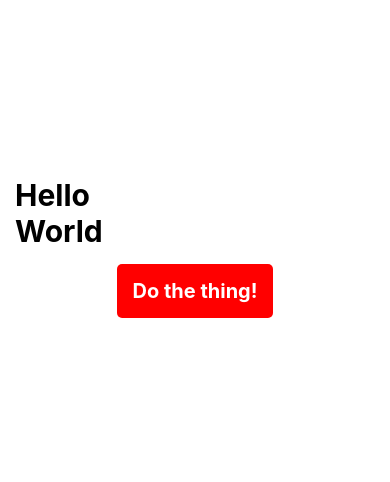
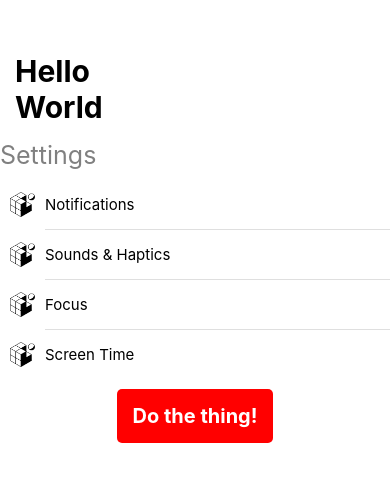
Before and after one commit to simoncgmathew/myweatherapp, a React Native app: screen / in a window 390 px wide. Shown: the part 182-664 px from the top of the page. Built offline with nearby package versions, Linux system fonts and the light colour scheme.

Commit message:
M2L4 - Options list

```diff
--- a/App.tsx
+++ b/App.tsx
@@ -1,7 +1,9 @@
 import { StatusBar } from 'expo-status-bar';
 import { StyleSheet, Text, View } from 'react-native';
 
+import { OptionsList } from './components/options-list';
 import { SimpleButton } from './components/simple-button';
+import { images } from './theme/images';
 
 interface HelloWorldProps {
   shouldRenderWorld: boolean;
@@ -20,6 +22,15 @@ export default function App() {
   return (
     <View style={styles.container}>
       <HelloWorld shouldRenderWorld />
+      <OptionsList
+        title="Settings"
+        rows={[
+          { title: 'Notifications', leftIcon: images.favIcon },
+          { title: 'Sounds & Haptics', leftIcon: images.favIcon },
+          { title: 'Focus', leftIcon: images.favIcon },
+          { title: 'Screen Time', leftIcon: images.favIcon },
+        ]}
+      />
       <StatusBar style="auto" />
       <SimpleButton title="Do the thing!" disabled={false} />
     </View>
--- /dev/null
+++ b/components/options-list.tsx
@@ -0,0 +1,88 @@
+import React, { ReactElement } from 'react';
+import { Image, ImageURISource, StyleSheet, Text, TouchableOpacity, View } from 'react-native';
+
+import { colors } from '../theme/colors';
+import { metrics } from '../theme/metrics';
+
+/**
+ * We define as having a title, optionally having an icon on the left and an on press callback
+ */
+interface Row {
+  title: string;
+  leftIcon?: ImageURISource;
+  onPress?: () => void;
+}
+
+/**
+ * The list has a title and a list of rows
+ */
+interface Props {
+  title: string;
+  rows: Row[];
+}
+
+export function OptionsList(props: Props): ReactElement<Props> {
+  return (
+    <>
+      <Text style={styles.title}>{props.title}</Text>
+      <View style={styles.container}>
+        {props.rows.map((row, index) => {
+          return (
+            <TouchableOpacity key={index} onPress={row.onPress}>
+              <View style={styles.row}>
+                {row.leftIcon != null && <Image source={row.leftIcon} style={styles.rowLeftSide} />}
+                <View
+                  style={{
+                    ...styles.rowRightSide,
+                    borderBottomWidth:
+                      // Don't draw bottomBorder for final element
+                      index !== props.rows.length - 1 ? 1 : undefined,
+                  }}
+                >
+                  <Text style={styles.rowText}>{row.title}</Text>
+                </View>
+              </View>
+            </TouchableOpacity>
+          );
+        })}
+      </View>
+    </>
+  );
+}
+
+const styles = StyleSheet.create({
+  container: {
+    width: '100%',
+    backgroundColor: 'white',
+    borderRadius: metrics.borderRadius,
+    paddingRight: 0,
+    marginVertical: metrics.baseMargin,
+  },
+  title: {
+    alignSelf: 'flex-start',
+    fontSize: metrics.h1FontSize,
+    color: colors.title,
+  },
+  row: {
+    flexDirection: 'row',
+    marginLeft: metrics.baseMargin,
+  },
+  rowRightSide: {
+    flex: 1,
+    marginLeft: metrics.baseMargin,
+    paddingVertical: metrics.baseMargin,
+    borderBottomColor: colors.veryLightGrey,
+    alignContent: 'center',
+  },
+  rowText: {
+    fontSize: metrics.h3FontSize,
+    color: colors.bodyTextColor,
+    paddingVertical: metrics.smallMargin,
+    textAlignVertical: 'center',
+  },
+  rowLeftSide: {
+    height: metrics.icons.smallMedium,
+    width: metrics.icons.smallMedium,
+    alignSelf: 'center',
+  },
+});
```
